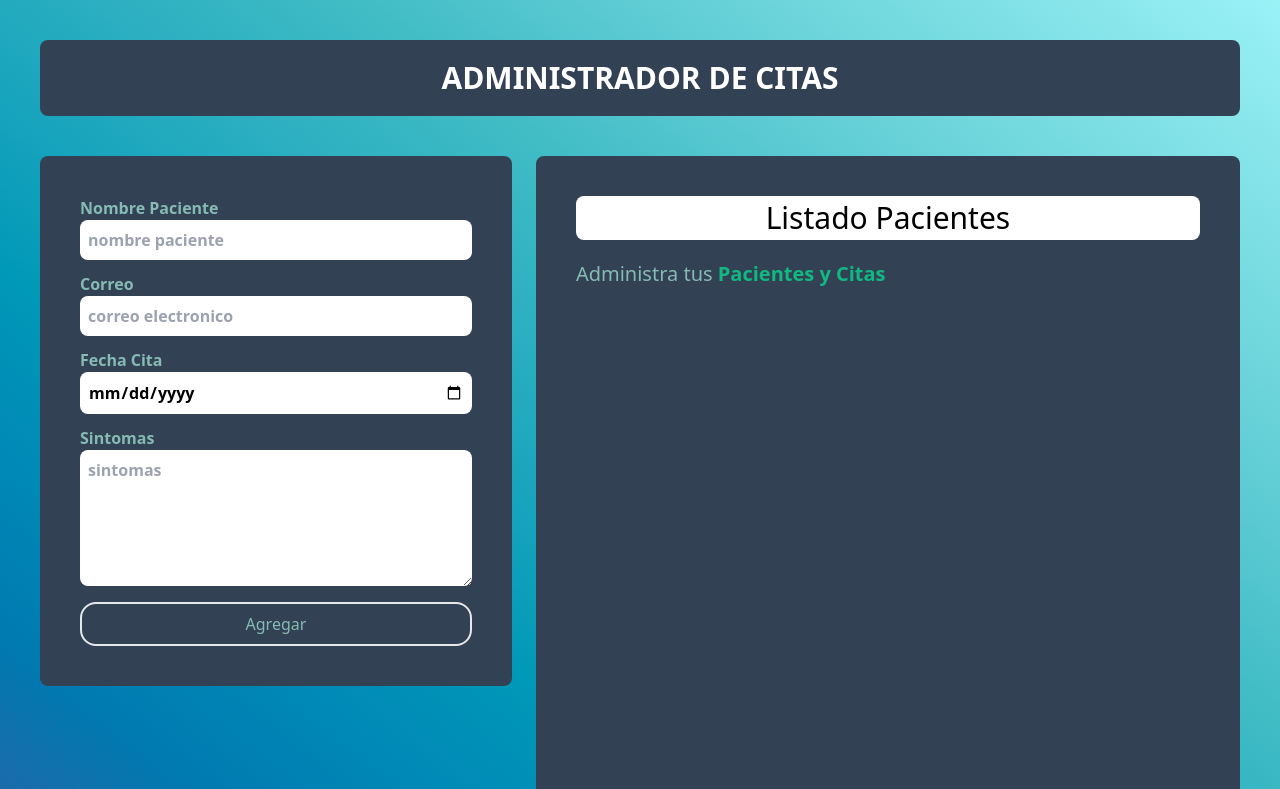
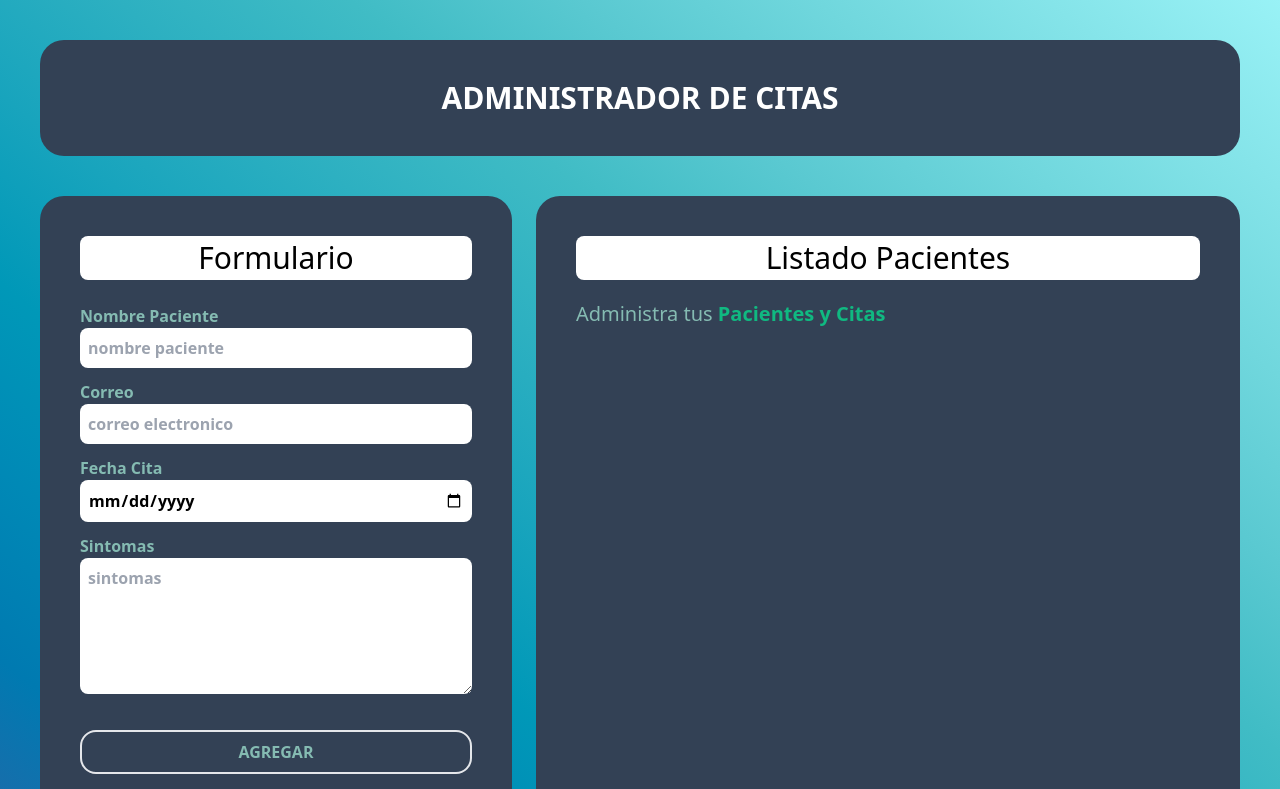
Before and after one commit to FUCHENG20/PROYECTO_TOPICOS, a React (Vite) app in the folder citas/: page / in a window 1280 px wide. Shown: the top 789 px of the page. Built offline with nearby package versions, Linux system fonts and the light colour scheme.

Commit message:
Cambios leve en el Diseno

```diff
--- a/citas/src/components/Cabecera.jsx
+++ b/citas/src/components/Cabecera.jsx
@@ -3,7 +3,7 @@ import React from 'react'
 export const Cabecera = () => {
     return (
         <div>
-            <h1 className=' sm:text-3xl text-white text-xl font-bold bg-slate-700 text-center p-5 m-10 rounded-lg'>ADMINISTRADOR DE CITAS</h1>
+            <h1 className=' sm:text-3xl text-white text-xl font-bold bg-slate-700 text-center p-10 m-10 rounded-3xl'>ADMINISTRADOR DE CITAS</h1>
         </div>
     )
 }
--- a/citas/src/components/Formulario.jsx
+++ b/citas/src/components/Formulario.jsx
@@ -73,7 +73,11 @@ export const Formulario = ({ setPacientes, pacientes, paciente, setPaciente }) =
 
 
     return (
-        <div className='bg-slate-700 rounded-lg mx-10 md:mr-3 p-10 mb-auto md:w-1/2 lg:w-2/5'>
+        <div className='bg-slate-700 rounded-3xl mx-10 md:mr-3 p-10 mb-auto md:w-1/2 lg:w-2/5'>
+            <div>
+                <h2 className='bg-white text-3xl p-1 mb-6 text-center rounded-lg text-black'>Formulario</h2>
+            </div>
+
             {error && <p className='bg-red-700 text-white font-bold p-2 rounded-lg mb-4 text-center'>DEBES DE LLENAR LOS CAMPOS</p>}
             <form action="" onSubmit={validarFormulario}>
                 <div className='mb-3 font-bold'>
@@ -97,7 +101,7 @@ export const Formulario = ({ setPacientes, pacientes, paciente, setPaciente }) =
                 </div>
 
                 <div>
-                    <input className="bg-slate-700 border-2 rounded-2xl w-full p-2 hover:cursor-pointer hover:bg-slate-800" type="submit" id='submit' value={paciente.id ? 'Actualizar Paciente' : 'Agregar'} />
+                    <input className="bg-slate-700 border-2 rounded-2xl font-bold mt-5 w-full p-2 hover:cursor-pointer hover:bg-slate-800" type="submit" id='submit' value={paciente.id ? 'ACTUALIZAR PACIENTE' : 'AGREGAR'} />
                 </div>
             </form >
         </div >
--- a/citas/src/components/Listado.jsx
+++ b/citas/src/components/Listado.jsx
@@ -3,7 +3,7 @@ import { Paciente } from './Paciente'
 
 export const Listado = ({ pacientes, setPaciente, eliminarPaciente }) => {
     return (
-        <div className='bg-slate-700 mt-10 md:mt-0 md:ml-3 mx-10 md:mx-10 p-10 rounded-lg mb-10 overflow-y-scroll md:h-screen md:w-1/2 lg:w-3/5' >
+        <div className='bg-slate-700 mt-10 md:mt-0 md:ml-3 mx-10 md:mx-10 p-10 rounded-3xl mb-10 overflow-y-scroll md:h-screen md:w-1/2 lg:w-3/5' >
 
             <div>
                 <h2 className='bg-white text-3xl p-1 text-center rounded-lg text-black'>Listado Pacientes</h2>
```
